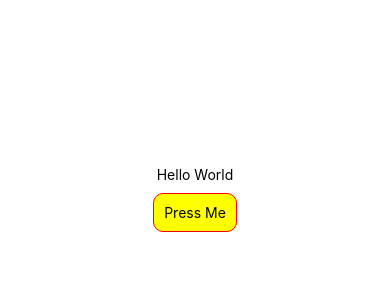
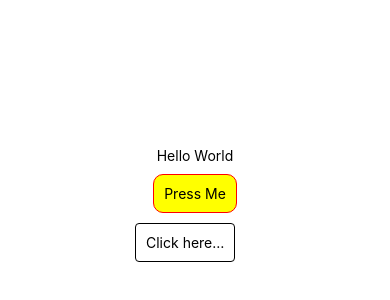
Before and after one commit to LeoTest8/rn_demo_leo, a React Native app: screen / in a window 390 px wide. Shown: the part 218-518 px from the top of the page. Built offline with nearby package versions, Linux system fonts and the light colour scheme.

Commit message:
Practiced <Keyboard /> Comp for a while

```diff
--- a/App.jsx
+++ b/App.jsx
@@ -1,17 +1,19 @@
 /**
  * Main Title: App Component, including many comps built by myself
  * Created Time: Wendesday, June 05, 2024, 12:18
+ * Last Edit Time: Wendesday, June 05, 2024, 22: 49
  */
 
 import React from 'react';
 import {SafeAreaView, StyleSheet, Text, View} from 'react-native';
-import MyButton from './PracticeComps/MyButton';
+import {MyButton, MyKeyboard} from './PracticeComps';
 
 export default function App() {
   return (
     <SafeAreaView style={styles.container}>
       <Text>Hello World</Text>
       <MyButton />
+      <MyKeyboard></MyKeyboard>
     </SafeAreaView>
   );
 }
--- /dev/null
+++ b/PracticeComps/MyKeyboard.jsx
@@ -0,0 +1,47 @@
+import React, {useState, useEffect} from 'react';
+import {Keyboard, Text, TextInput, StyleSheet, View} from 'react-native';
+
+export default function MyKeyboard() {
+  const [keyboardStatus, setKeyboardStatus] = useState('');
+
+  useEffect(() => {
+    const showSubscription = Keyboard.addListener('keyboardDidShow', () => {
+      setKeyboardStatus('Keyboard Shown');
+    });
+    const hideSubscription = Keyboard.addListener('keyboardDidHide', () => {
+      setKeyboardStatus('Keyboard Hidden');
+    });
+
+    return () => {
+      showSubscription.remove();
+      hideSubscription.remove();
+    };
+  }, []);
+
+  return (
+    <View style={style.container}>
+      <TextInput
+        style={style.input}
+        placeholder="Click here…"
+        onSubmitEditing={Keyboard.dismiss}
+      />
+      <Text style={style.status}>{keyboardStatus}</Text>
+    </View>
+  );
+}
+
+const style = StyleSheet.create({
+  container: {
+    flexDirection: 'row',
+  },
+  input: {
+    width: 100,
+    padding: 10,
+    borderWidth: 0.5,
+    borderRadius: 4,
+  },
+  status: {
+    padding: 10,
+    textAlign: 'center',
+  },
+});
--- /dev/null
+++ b/PracticeComps/index.js
@@ -0,0 +1,2 @@
+export {default as MyButton} from './MyButton';
+export {default as MyKeyboard} from './MyKeyboard';
```
